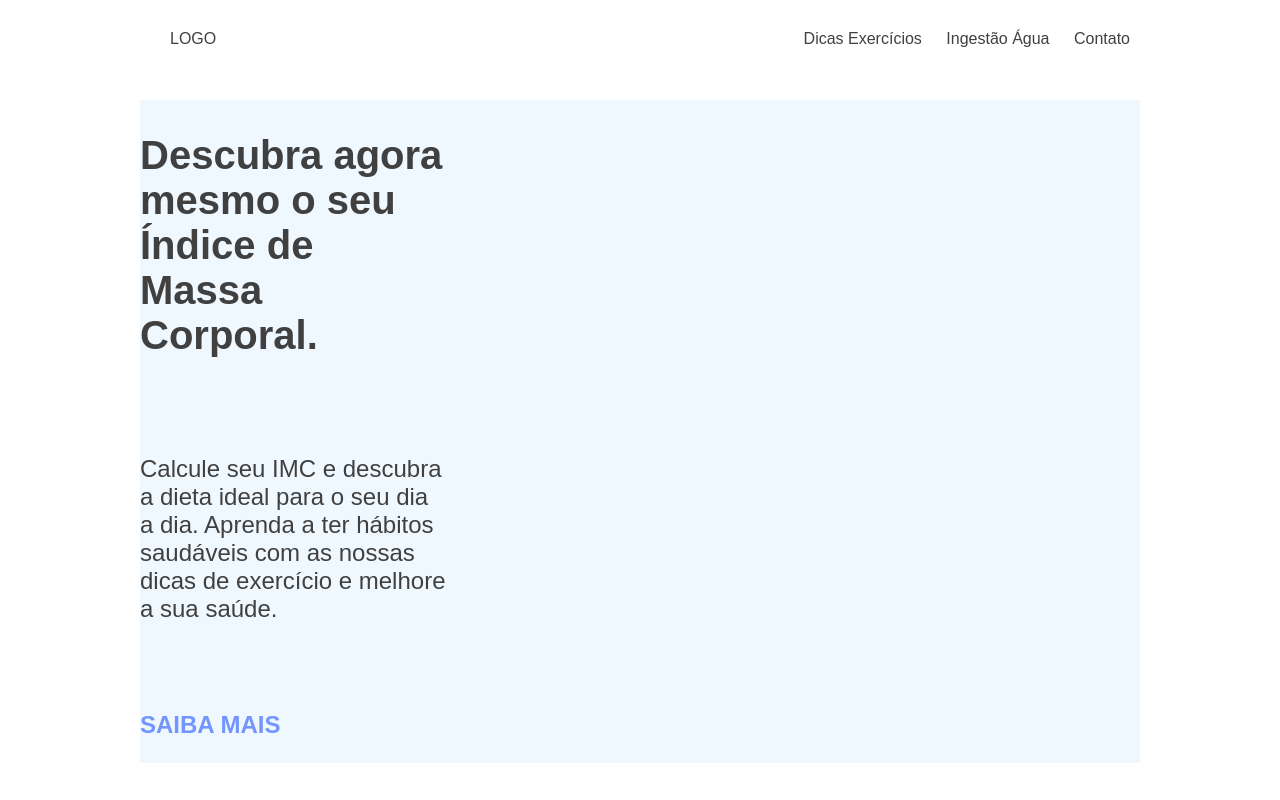
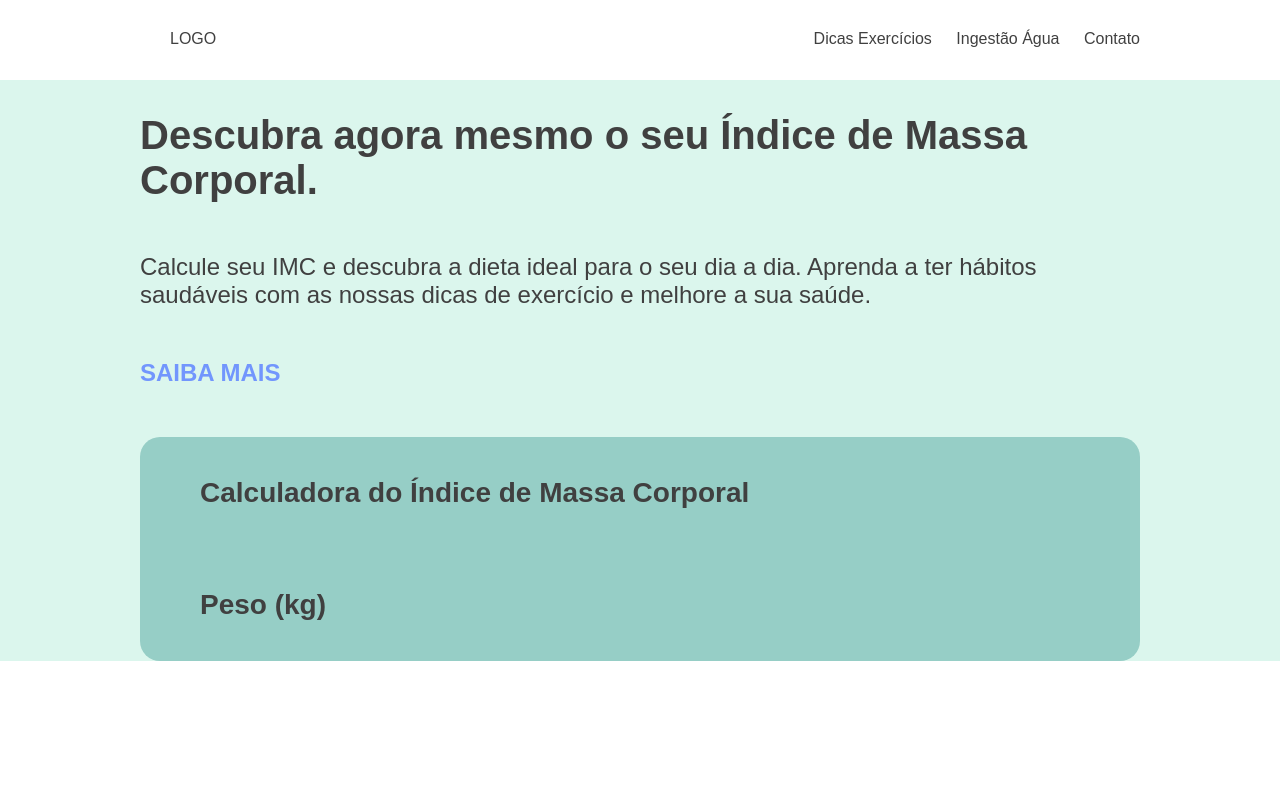
Before and after one commit to victorrgodoy/proj-web-imc, a plain HTML site: page index.html in a window 1280 px wide. Drawn offline with Linux system fonts and the light colour scheme.

Commit message:
adjusting flex

```diff
--- a/index.html
+++ b/index.html
@@ -20,17 +20,22 @@
     </header>
 
     <section>
-      <div class="product-card">
+      <div class="box-main">
         <h1>Descubra agora mesmo o seu Índice de Massa Corporal.</h1>
         <p>
           Calcule seu IMC e descubra a dieta ideal para o seu dia a dia. Aprenda
           a ter hábitos saudáveis com as nossas dicas de exercício e melhore a
           sua saúde.
         </p>
-        <p id="information"><a href="#">SAIBA MAIS</a></p>
+        <p id="button-information"><a href="#">SAIBA MAIS</a></p>
       </div>
 
-      <div></div>
+      <div class="box-imc">
+        <h2>Calculadora do Índice de Massa Corporal</h2>
+        <h2>Peso (kg)</h2>
+
+
+      </div>
     </section>
   </body>
 </html>
--- a/style.css
+++ b/style.css
@@ -1,6 +1,6 @@
 body {
   margin: 0;
-  padding: 0 140px;
+  padding: 0 0px;
   font-family: Arial;
 }
 
@@ -9,7 +9,8 @@ nav {
   display: flex;
   justify-content: space-between;
   flex: 1;
-  height: 100px;
+  height: 80px;
+  padding: 0 140px;
 }
 
 #logo {
@@ -27,7 +28,7 @@ nav ul {
 
 nav li {
   display: inline-block;
-  margin: 0px 10px;
+  margin-left: 20px;
 }
 
 nav a {
@@ -41,36 +42,59 @@ a:hover {
 }
 /* --------------------------- */
 
-section div {
-  display: grid;
-  grid-template-columns: repeat(12, 1fr);
-  gap: 40px;
-  /* height: 1103px; */
-  background-color: aliceblue;
+section {
+  padding: 0 140px;
+  display: flex;
+  flex-wrap: wrap;
+  flex-direction: row;
+  align-items: center;
+  height: auto;
+  background-color: #dbf6ed;
 }
 
-.product-card h1,
-p {
-  grid-column: 1 / 5;
+.box-main {
+  flex-direction: column;
+  flex: 1 1 600px;
+  height: auto;
+  margin-right: 70px;
 }
 
-.product-card h1 {
+.box-main h1 {
   font-size: 40px;
   color: #404040;
 }
 
-.product-card p {
+.box-main p {
   font-size: 24px;
   font-weight: 300;
   color: #404040;
+  margin: 50px 0px;
 }
 
-#information {
+#button-information {
   font-size: 24px;
   font-weight: bold;
 }
 
-#information a {
+#button-information a {
   color: #7296fd;
   text-decoration: none;
 }
+
+/* --------------------------- */
+
+.box-imc {
+  border-radius: 20px;
+  flex: 1 1 600px;
+  height: auto;
+  background-color: #96cec6;
+  display: flex;
+  flex-direction: column;
+  align-items: start;
+}
+
+.box-imc h2 {
+  color: #404040;
+  font-size: 28px;
+  margin: 40px 60px;
+}
```
